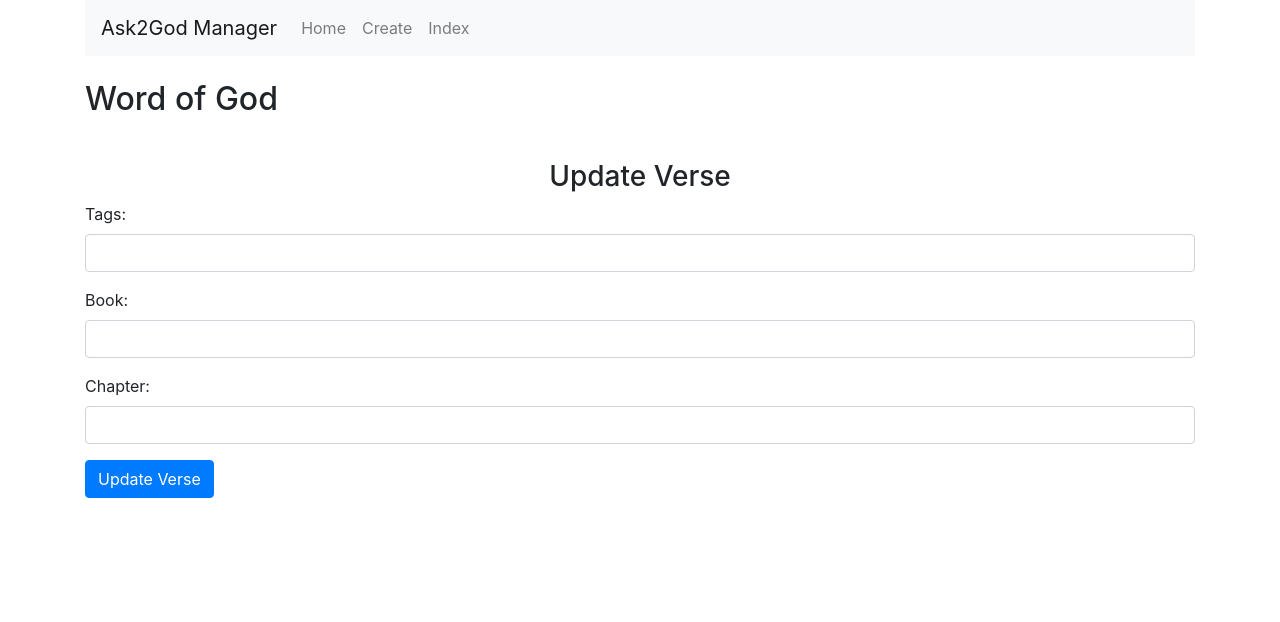
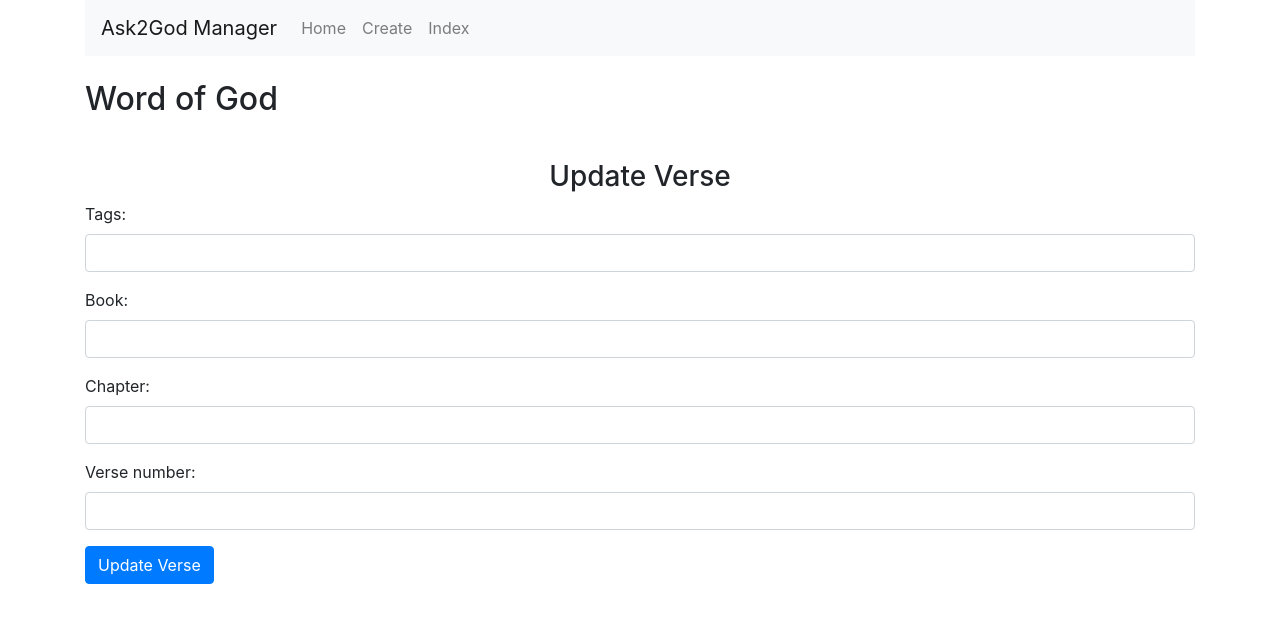
Before and after one commit to prashanth-sams/ask2god, a React (Create React App) app: page /edit/1 in a window 1280 px wide. Shown: the top 622 px of the page. Built offline with nearby package versions, Linux system fonts and the light colour scheme; no server answers.

Commit message:
add verse number

```diff
--- a/src/components/TableRow.js
+++ b/src/components/TableRow.js
@@ -35,6 +35,9 @@ class TableRow extends Component {
             {this.props.obj.chapter_number}
           </td>
           <td>
+            {this.props.obj.verse_number}
+          </td>
+          <td>
             <Link to={"/edit/"+this.props.obj._id} className="btn btn-primary">Edit</Link>
           </td>
           <td>
--- a/src/components/create.component.js
+++ b/src/components/create.component.js
@@ -8,12 +8,14 @@ export default class Create extends Component {
 		this.onChangeTagName = this.onChangeTagName.bind(this);
 		this.onChangeBookName = this.onChangeBookName.bind(this);
 		this.onChangeChapterNumber = this.onChangeChapterNumber.bind(this);
+		this.onChangeVerseNumber = this.onChangeVerseNumber.bind(this);
 		this.onSubmit= this.onSubmit.bind(this);
 
 		this.state = {
 			tag_name : '',
 			book_name : '',
-			chapter_number: ''
+			chapter_number: '',
+			verse_number: ''
 		};
 	}
 
@@ -36,14 +38,21 @@ export default class Create extends Component {
 		});
 	}
 
+	onChangeVerseNumber(e){
+		this.setState({
+			verse_number : e.target.value
+		});
+	}
+
 	onSubmit(e){
 		e.preventDefault();
-		console.log(`The values are ${this.state.tag_name}, ${this.state.book_name}, and ${this.state.chapter_number}`)
+		console.log(`The values are ${this.state.tag_name}, ${this.state.book_name}, ${this.state.chapter_number}, and ${this.state.verse_number}`)
 
 		const obj = {
 			tag_name : this.state.tag_name,
 			book_name : this.state.book_name,
-			chapter_number : this.state.chapter_number
+			chapter_number : this.state.chapter_number,
+			verse_number : this.state.verse_number
 		};
 
 		axios.post('http://localhost:4000/manager/add', obj)
@@ -52,7 +61,8 @@ export default class Create extends Component {
 		this.setState({
 			tag_name : '',
 			book_name : '',
-			chapter_number : ''
+			chapter_number : '',
+			verse_number : ''
 		});
 
 
@@ -80,15 +90,15 @@ export default class Create extends Component {
 					<div className="form-group">
                         <label>Chapter: </label>
                         <input type="text" className="form-control"
-                        // value={this.state.chapter_number}
-                        // onChange={this.onChangeChapterNumber}
+                        value={this.state.chapter_number}
+                        onChange={this.onChangeChapterNumber}
                         />
                     </div>
                     <div className="form-group">
                         <label>Verse number: </label>
                         <input type="text" className="form-control"
-                        value={this.state.chapter_number}
-                        onChange={this.onChangeChapterNumber}
+                        value={this.state.verse_number}
+                        onChange={this.onChangeVerseNumber}
                         />
                     </div>
 					<div className="form-group">
--- a/src/components/edit.component.js
+++ b/src/components/edit.component.js
@@ -6,13 +6,15 @@ export default class Edit extends Component {
 	    super(props);
 	    this.onChangeTagName = this.onChangeTagName.bind(this);
 	    this.onChangeBookName = this.onChangeBookName.bind(this);
-	    this.onChangeChapterNumber = this.onChangeChapterNumber.bind(this);
+			this.onChangeChapterNumber = this.onChangeChapterNumber.bind(this);
+			this.onChangeVerseNumber = this.onChangeVerseNumber.bind(this);
 	    this.onSubmit = this.onSubmit.bind(this);
 
 	    this.state = {
 	      tag_name: '',
 	      book_name: '',
-	      chapter_number:''
+				chapter_number:'',
+				verse_number:''
 	    }
   	}
 
@@ -21,8 +23,9 @@ export default class Edit extends Component {
           .then(response => {
               this.setState({
                 tag_name: response.data.tag_name,
-                book_name: response.data.book_name,
-                chapter_number: response.data.chapter_number });
+								book_name: response.data.book_name,
+								chapter_number: response.data.chapter_number,
+                verse_number: response.data.verse_number });
           })
           .catch(function (error) {
               console.log(error);
@@ -48,13 +51,19 @@ export default class Edit extends Component {
 	    })
 	}
 
+	onChangeVerseNumber(e) {
+			this.setState({
+				verse_number: e.target.value
+			})
+	}
 
 	onSubmit(e) {
     	e.preventDefault();
 	    const obj = {
 	      tag_name: this.state.tag_name,
 	      book_name: this.state.book_name,
-	      chapter_number: this.state.chapter_number
+				chapter_number: this.state.chapter_number,
+				verse_number: this.state.verse_number
 	    };
 	    axios.post('http://localhost:4000/manager/update/'+this.props.match.params.id, obj)
 	        .then(res => console.log(res.data));
@@ -93,6 +102,14 @@ export default class Edit extends Component {
 	                      onChange={this.onChangeChapterNumber}
 	                      />
 	                </div>
+									<div className="form-group">
+	                    <label>Verse number: </label>
+	                    <input type="text"
+	                      className="form-control"
+	                      value={this.state.verse_number}
+	                      onChange={this.onChangeVerseNumber}
+	                      />
+	                </div>
 	                <div className="form-group">
 	                    <input type="submit"
 	                      value="Update Verse"
--- a/src/components/index.component.js
+++ b/src/components/index.component.js
@@ -40,6 +40,7 @@ export default class Index extends Component {
 		                <th>Tags</th>
 		                <th>Book</th>
 		                <th>Chapter</th>
+										<th>Verse number</th>
 		                <th colSpan="2">Action</th>
 		              </tr>
 		            </thead>
```
Also changed, not shown: 2 other files (tests, documents, lock files or other folders).
